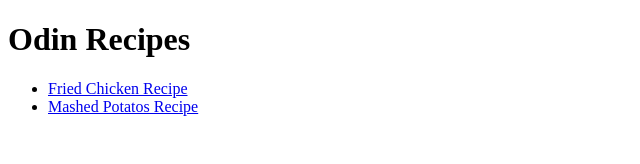
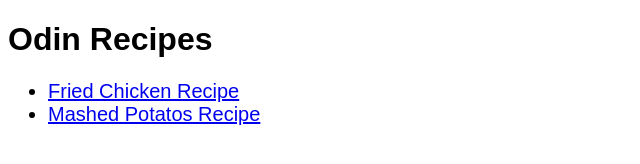
Before and after one commit to jiawu3/the-odin-proj-follow, a plain HTML site: page repos/odin-recipes/index.html in a window 1280 px wide. Shown: the whole page, without its empty margins (0-640 px from the left). Drawn offline with Linux system fonts and the light colour scheme.

```diff
--- a/repos/odin-recipes/index.html
+++ b/repos/odin-recipes/index.html
@@ -1,9 +1,10 @@
 <!DOCTYPE html>
 
 <html lang="en">
+
 <head>
     <meta charset="utf-8">
-
+    <link rel="stylesheet" href="styles.css">
     <title>TOP Recipes</title>
 
 </head>
--- /dev/null
+++ b/repos/odin-recipes/styles.css
@@ -0,0 +1,7 @@
+body {
+    font-family: Arial, Helvetica, sans-serif;
+}
+
+ul {
+    font-size: 20px;
+}
```
Also changed, not shown: repos/odin-recipes/recipes/fried-chicken/fried-chicken.html (+4 -0 lines), repos/odin-recipes/recipes/mashed-potatos/mashed-potatos.html (+3 -0 lines). Lines whose indentation alone changed are shown as unchanged.
